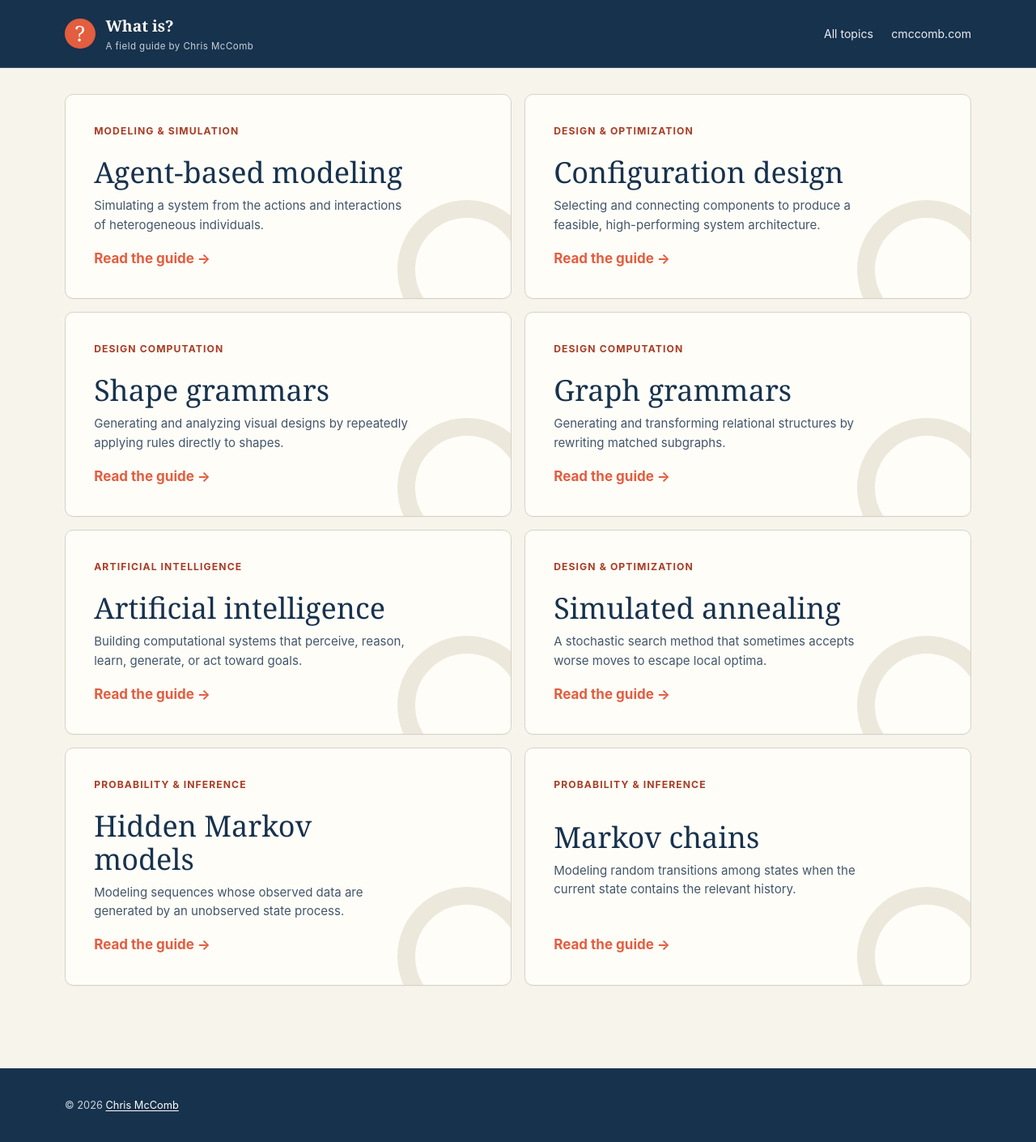
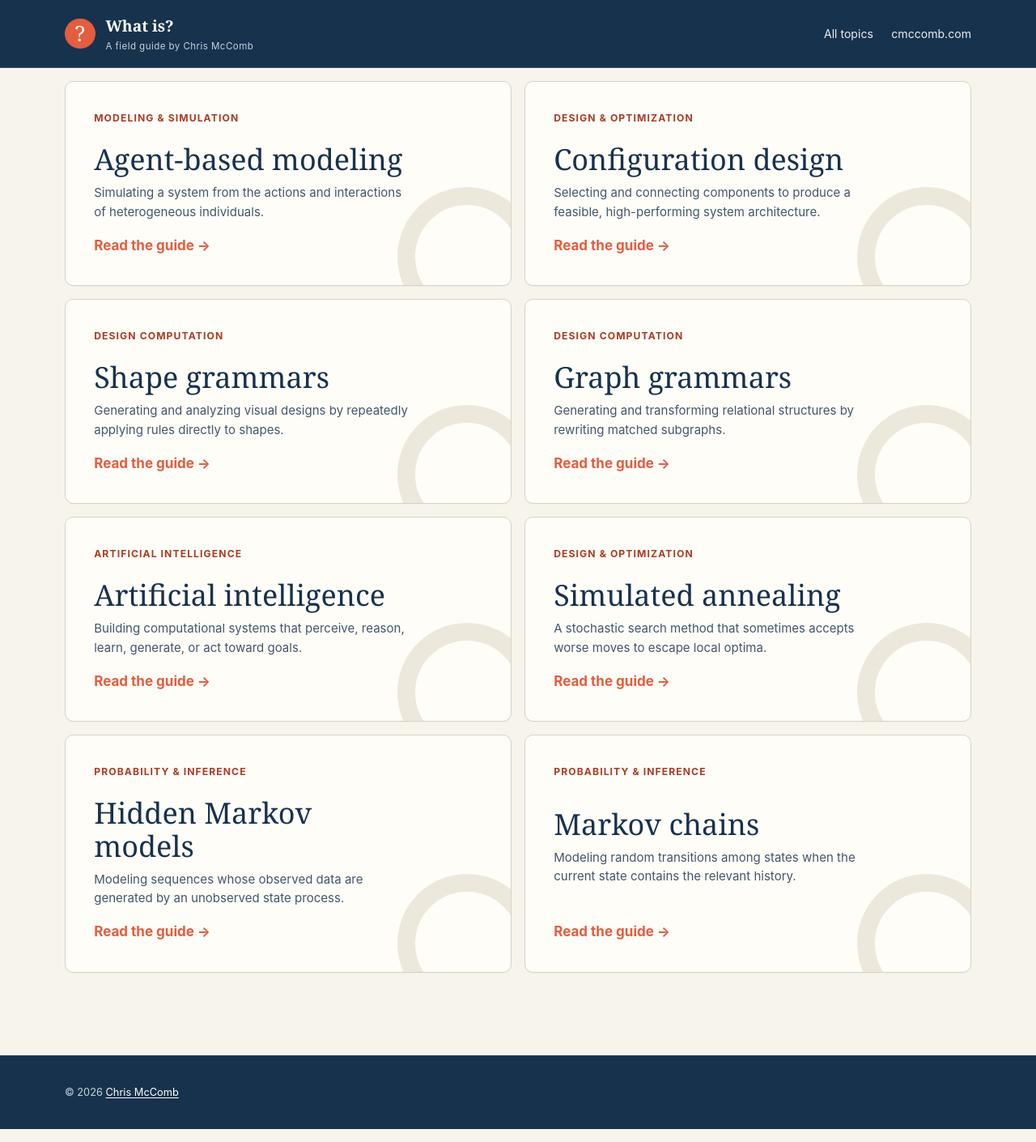
Before and after one commit to cmccomb/what-is, a Jekyll site: the page built from index.md, in a window 1280 px wide. Shown: the whole page at 81% size. Built offline with Jekyll 4.4.1, drawn with Linux system fonts in a browser that asks for light colours.

Commit message:
Tighten gallery spacing

```diff
--- a/assets/css/site.css
+++ b/assets/css/site.css
@@ -114,7 +114,7 @@ a:hover { color: var(--accent); }
   line-height: 1.04;
 }
 
-.topics-section { padding: clamp(1rem, 2.5vw, 2rem) 0 clamp(4rem, 8vw, 7rem); }
+.topics-section { padding: clamp(0.5rem, 1.25vw, 1rem) 0 clamp(4rem, 8vw, 7rem); }
 
 .topic-cards { display: grid; grid-template-columns: repeat(2, minmax(0, 1fr)); gap: 1rem; }
 
```
